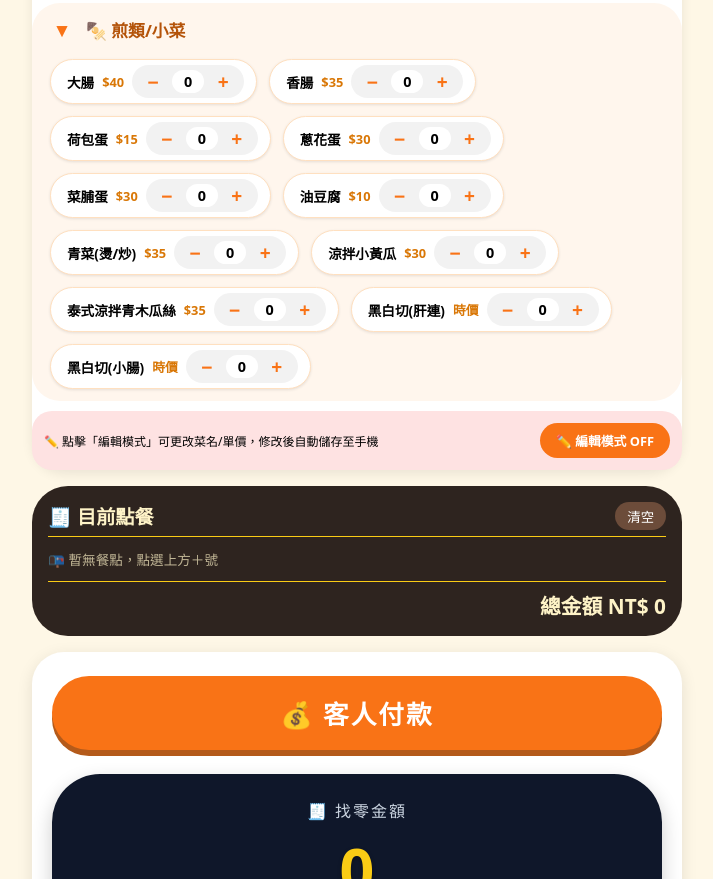
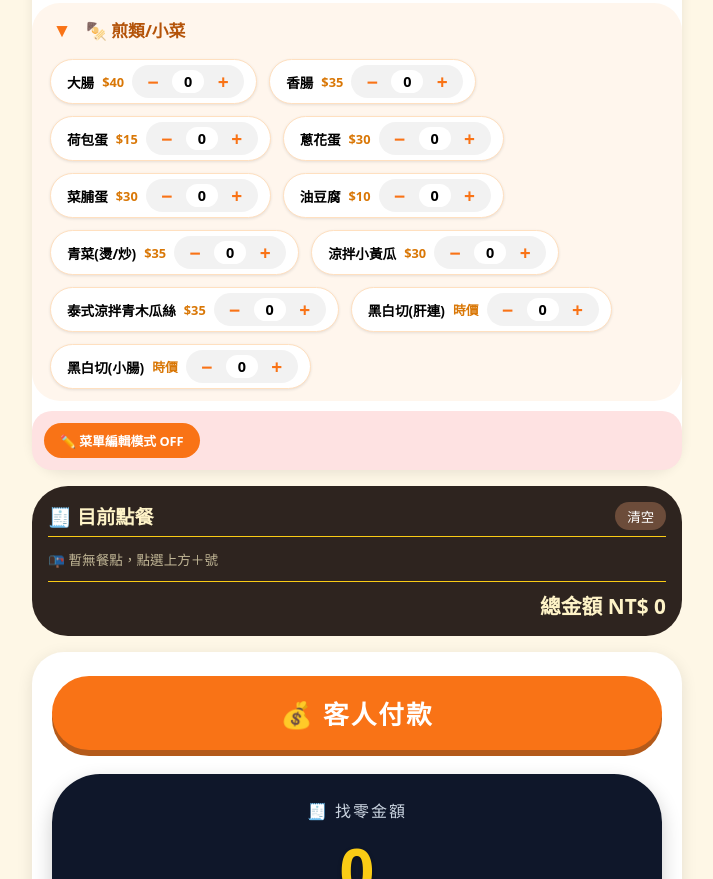
Before and after one commit to hangcity100/hangcity100.github.io, a website: page charge5.html in a window 1280 px wide. Shown: the part 1227-2106 px from the top of the page, without its empty margins (283-996 px from the left). Drawn offline with Linux system fonts and the light colour scheme.

Commit message:
優化菜單編輯

```diff
--- a/charge5.html
+++ b/charge5.html
@@ -445,7 +445,7 @@
 <div class="app-container">
     <div class="shop-header">
         <h1>🍢 永勝關東煮</h1>
-        <p>台南市永康區永勝街119號 | 預訂 0909-013660</p>
+        <p>大掌櫃點餐管理系統 | 客戶找零工具</p>
     </div>
     <div class="menu-panel" id="menuPanel">
         <div class="section-title">📋 今日菜單 </div>
@@ -455,8 +455,8 @@
             <button id="addCategoryBtn" class="btn-edit-outline">新增類別</button>
         </div>
         <div class="edit-badge">
-            <span style="font-size:0.75rem;">✏️ 點擊「編輯模式」可更改菜名/單價，修改後自動儲存至手機</span>
-            <button id="toggleEditBtn" class="btn-edit">✏️ 編輯模式 OFF</button>
+            <!--span style="font-size:0.75rem;">✏️ 點擊「編輯模式」可更改菜名/單價，修改後自動儲存至手機</span-->
+            <button id="toggleEditBtn" class="btn-edit">✏️ 菜單編輯模式 OFF</button>
         </div>
     </div>
     <div class="order-summary">
```
